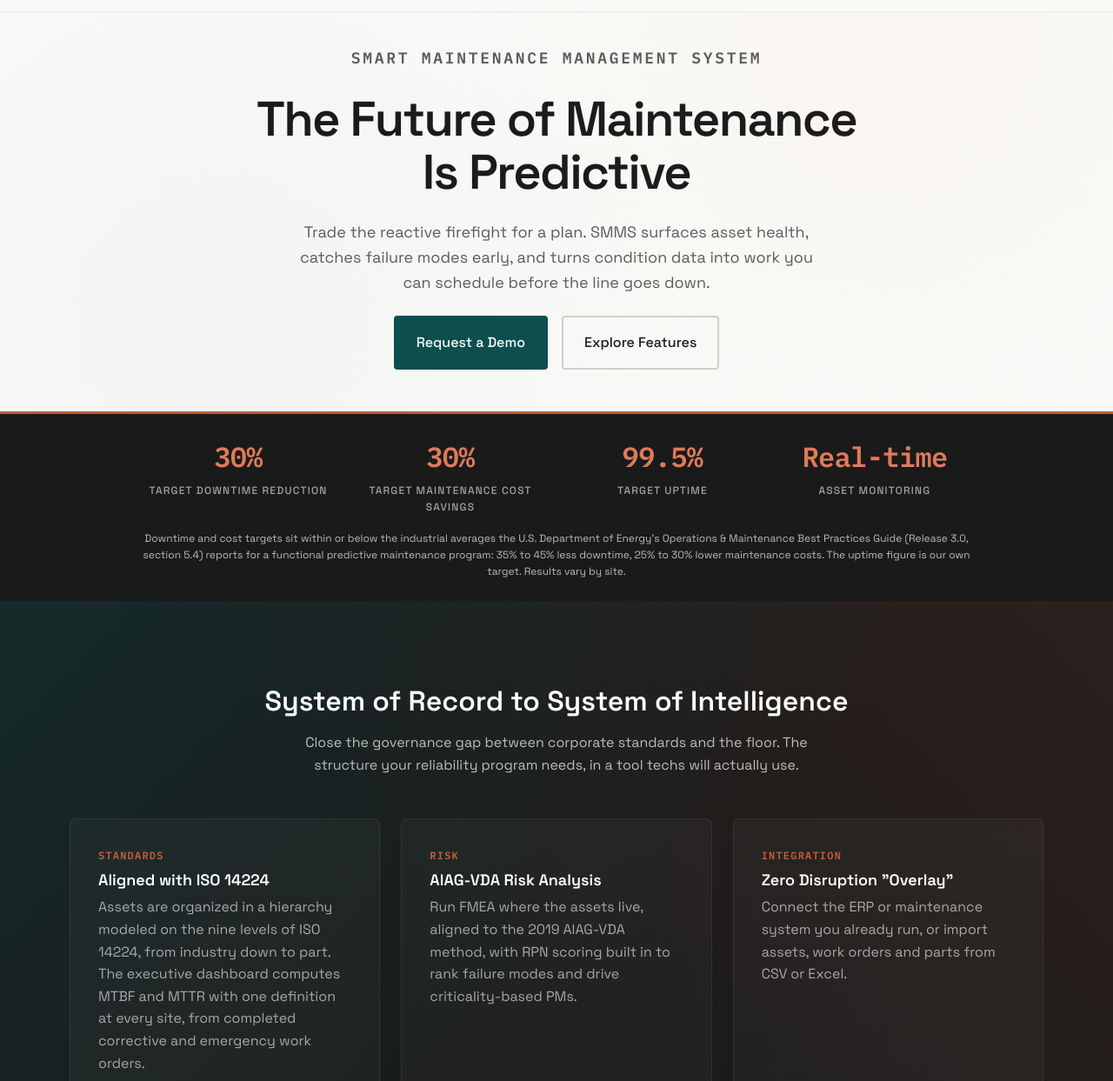
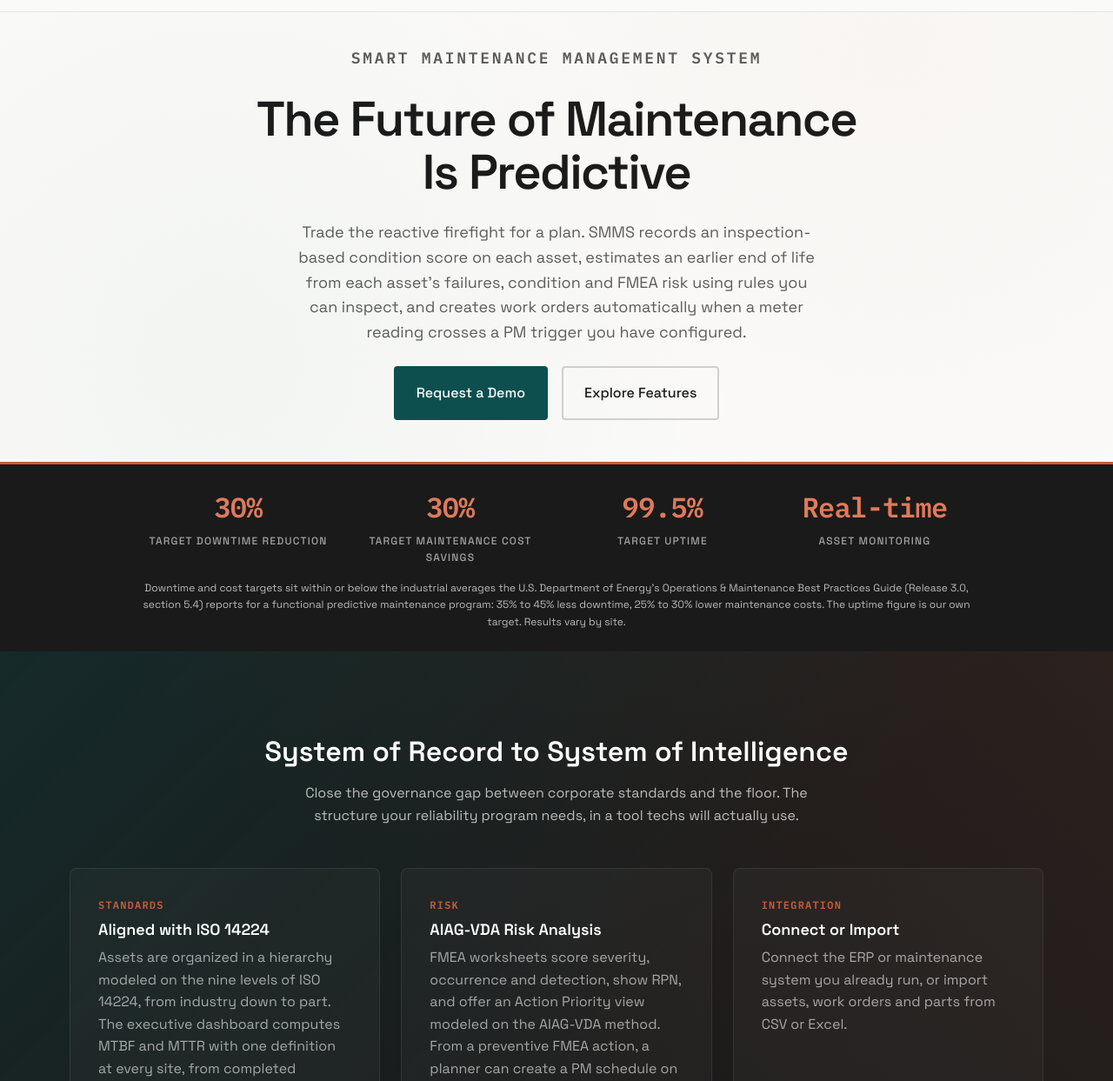
Before and after one commit to nextbelt/nextbelt-website, a plain HTML site: page platform.html in a window 1280 px wide. Shown: the part 57-1300 px from the top of the page at 87% size. Drawn offline with nearby package versions, Linux system fonts and the light colour scheme.

Commit message:
Platform page: hero paragraph, FMEA card, integration card title and step 01 sentence reworded to what the product does

```diff
--- a/platform.html
+++ b/platform.html
@@ -94,7 +94,7 @@
     <div style="max-width: 900px; margin: 0 auto;">
       <p class="hero-eyebrow">Smart Maintenance Management System</p>
       <h1>The Future of Maintenance<br>Is Predictive</h1>
-      <p>Trade the reactive firefight for a plan. SMMS surfaces asset health, catches failure modes early, and turns condition data into work you can schedule before the line goes down.</p>
+      <p>Trade the reactive firefight for a plan. SMMS records an inspection-based condition score on each asset, estimates an earlier end of life from each asset's failures, condition and FMEA risk using rules you can inspect, and creates work orders automatically when a meter reading crosses a PM trigger you have configured.</p>
       <div class="hero-cta-group">
         <a href="#demo" class="btn">Request a Demo</a>
         <a href="#features" class="btn-outline">Explore Features</a>
@@ -141,12 +141,12 @@
         <div class="feature-card">
           <span class="feature-label">Risk</span>
           <h3>AIAG-VDA Risk Analysis</h3>
-          <p>Run FMEA where the assets live, aligned to the 2019 AIAG-VDA method, with RPN scoring built in to rank failure modes and drive criticality-based PMs.</p>
+          <p>FMEA worksheets score severity, occurrence and detection, show RPN, and offer an Action Priority view modeled on the AIAG-VDA method. From a preventive FMEA action, a planner can create a PM schedule on the asset from a PM template, with the interval suggested from the failure's occurrence rating; the top failure modes are ranked by RPN on the FMEA dashboard.</p>
         </div>
 
         <div class="feature-card">
           <span class="feature-label">Integration</span>
-          <h3>Zero Disruption "Overlay"</h3>
+          <h3>Connect or Import</h3>
           <p>Connect the ERP or maintenance system you already run, or import assets, work orders and parts from CSV or Excel.</p>
         </div>
 
@@ -181,7 +181,7 @@
         <div class="methodology-item">
           <div class="methodology-number">01</div>
           <h3>Connect Your Assets</h3>
-          <p>Integrate sensors, import equipment data, or start fresh. We'll help you build a complete asset registry.</p>
+          <p>Send sensor readings through an API or a run-hour file, import equipment data, or start fresh. We'll help you build a complete asset registry.</p>
         </div>
 
         <div class="methodology-item">
```
